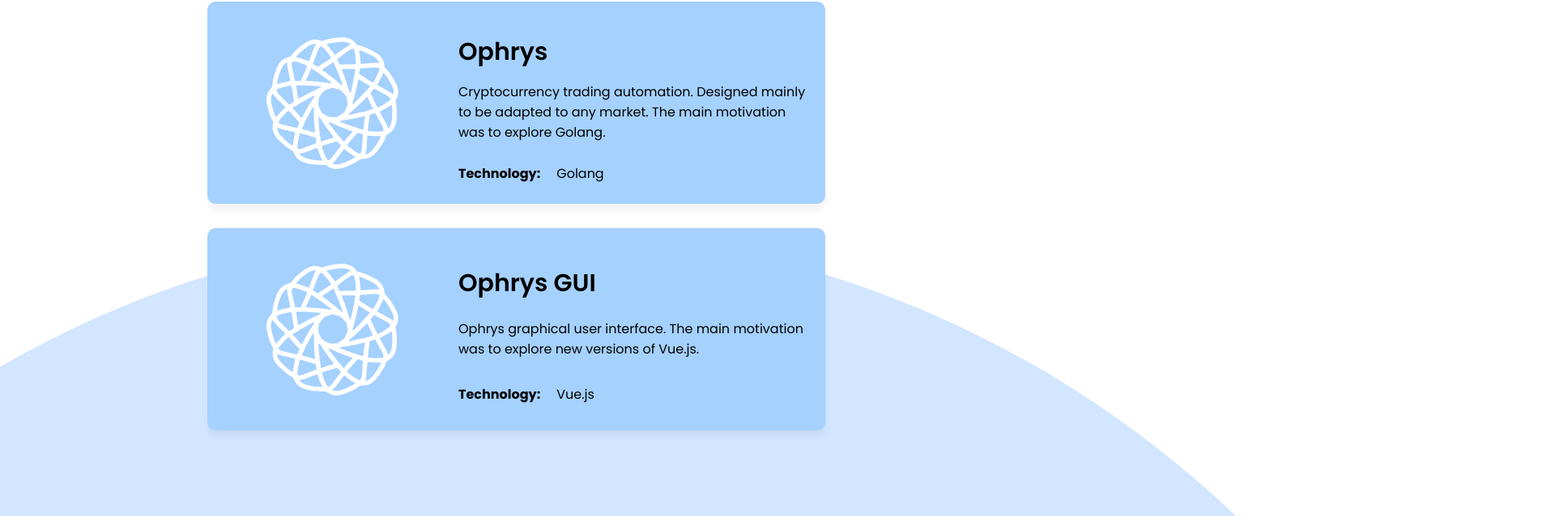
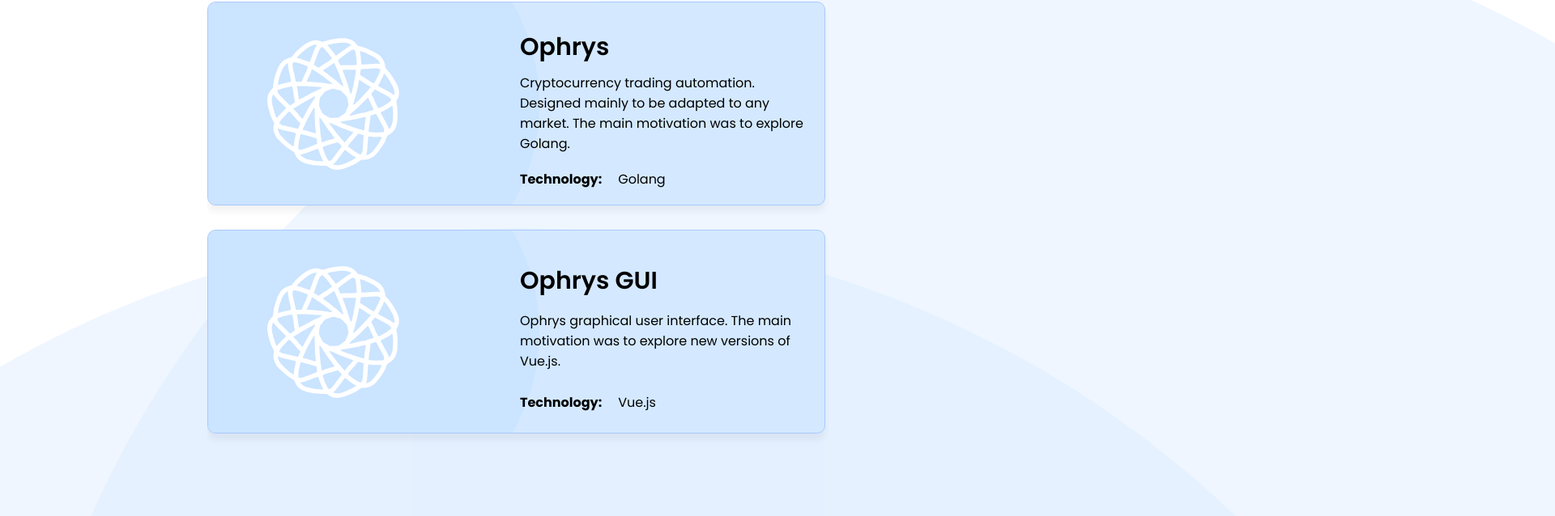
Before and after one commit to gonzaloea/gonzaloea.github.io, an Angular app: page /projects in a window 1280 px wide. Shown: the part 118-756 px from the top of the page at 81% size, 1920 px wide, since content can reach past the window. Built offline with nearby package versions, Linux system fonts and the light colour scheme.

Commit message:
style improvements

```diff
--- a/src/app/app.component.html
+++ b/src/app/app.component.html
@@ -6,4 +6,7 @@
   </ul>
 </nav>
 
+<div class="circle down"></div>
+<div class="circle"></div>
+
 <router-outlet></router-outlet>
--- a/src/app/app.component.scss
+++ b/src/app/app.component.scss
@@ -2,6 +2,7 @@ nav{
     position: absolute;
     top: 1%;
     right: 3%;
+    z-index:1;
 
     ul {
         list-style: none;
@@ -23,3 +24,22 @@ nav{
         }
     }
 }
+
+
+.circle{
+
+    background-color: #d2e6ff5c;
+    border-radius: 100%;
+    height: 200vw;
+    width: 200vw;
+    z-index:-1;
+    animation: 2s cubic-bezier(0, 0, 0, 0.99) 0s slide;
+
+    &.down {
+        position: absolute;
+        top: 50%;
+        left: -50%;
+        animation: 2s cubic-bezier(0, 0, 0, 0.99) 0s rise;
+    }
+
+}
--- a/src/app/pages/experience/experience.component.html
+++ b/src/app/pages/experience/experience.component.html
@@ -3,6 +3,7 @@
     <div class="experiences">
 
             <a class="experience" *ngFor="let experience of experiences; let i = index" style="--index: {{i}};" href="{{experience.url}}">
+                <div class="circle"></div>
                 <div class="logo-container">
                     <img class="logo" src='{{experience.logo}}'>
                 </div>
@@ -27,6 +28,4 @@
 
             </a>
     </div>
-
-    <div class="circle"></div>
 </div>
--- a/src/app/pages/experience/experience.component.scss
+++ b/src/app/pages/experience/experience.component.scss
@@ -8,7 +8,7 @@
         font-size: 25px;
         top: 2%;
         left: 3%;
-        animation: 2s cubic-bezier(0, 0, 0, 0.99) 0s fade;
+        animation: 1s linear 0s fade;
     }
 
     .experiences {
@@ -25,18 +25,32 @@
 
         .experience{
             margin-bottom: 30px;
-            background-color: #a5d1ff;
+            background-color: #d4e9ff;
+            border: 1px solid #a8c9ff;
             display: flex;
             opacity: 0;
+            position: relative;
             border-radius: 10px;
             --index: 0;
-            animation: 1s linear calc(0.25s + (0.25s * var(--index))) fade;
+            animation: 0.5s linear calc(0.15s + (0.15s * var(--index))) fade;
             animation-fill-mode: forwards;
             box-shadow: 0px 8px 8px #0000000d;
             text-decoration: inherit;
+            overflow: hidden;
             color: inherit;
             &:last-child {
                 margin-bottom: 0;
+            }
+
+            .circle {
+                background-color: #c8e3ffbd;
+                width: 500px;
+                height: 500px;
+                position: absolute;
+                z-index: -1;
+                border-radius: 100%;
+                top: -50%;
+                left: -12%;
             }
 
 
@@ -46,7 +60,7 @@
                 display: flex;
                 justify-content: center;
                 align-items: center;
-                margin: 20px 60px;
+                margin: 20px 135px 20px 60px;
 
                 .logo {
                     display: block;
@@ -104,19 +118,4 @@
         }
 
     }
-
-
-
-    .circle{
-        position: absolute;
-        background-color: #d2e6ff;
-        border-radius: 100%;
-        height: 200vw;
-        width: 200vw;
-        top: 50%;
-        left: -50%;
-        z-index:-1;
-        animation: 1s cubic-bezier(0, 0, 0, 0.99) 0s rise;
-    }
-
 }
--- a/src/app/pages/home/home.component.html
+++ b/src/app/pages/home/home.component.html
@@ -50,8 +50,5 @@
               </g>
             </svg>
         </a>
-
     </div>
-
-    <div class="circle"></div>
 </div>
--- a/src/app/pages/home/home.component.scss
+++ b/src/app/pages/home/home.component.scss
@@ -3,8 +3,7 @@
     height: 100vh;
 
     .presentation {
-
-        animation: 3s cubic-bezier(0, 0, 0, 0.99) 0s fade;
+        animation: 1s linear 0s fade;
 
         position:absolute;
         top:10%;
@@ -38,7 +37,9 @@
         width: 70%;
         font-weight: 500;
         line-height: 60px;
-        animation: 2s cubic-bezier(0, 0, 0, 0.99) 0s fade;
+        animation: 1s linear 0.5s fade;
+        animation-fill-mode: forwards;
+        opacity: 0;
 
         .code {
             padding: 2px 10px 5px 10px;
@@ -52,7 +53,7 @@
 
     .circle{
         position: absolute;
-        background-color: #d2e6ff;
+        background-color: #d2e6ff5c;
         border-radius: 100%;
         height: 200vw;
         width: 200vw;
--- a/src/app/pages/projects/projects.component.html
+++ b/src/app/pages/projects/projects.component.html
@@ -1,9 +1,8 @@
 <div class="container">
     <div class="name">Gonzalo.</div>
-
-
     <div class="projects">
         <a class="project" *ngFor="let project of projects; let i = index" style="--index: {{i}};" href="{{project.url}}">
+            <div class="circle"></div>
             <div class="logo-container">
                 <img class="logo" src='{{project.logo}}'>
             </div>
@@ -21,8 +20,5 @@
                 </div>
             </div>
         </a>
-
     </div>
-
-    <div class="circle"></div>
 </div>
--- a/src/app/pages/projects/projects.component.scss
+++ b/src/app/pages/projects/projects.component.scss
@@ -26,21 +26,34 @@
         .project{
             margin-bottom: 30px;
             padding-right: 20px;
-            background-color: #a5d1ff;
+            background-color: #d4e9ff;
+            border: 1px solid #a8c9ff;
             display: flex;
             opacity: 0;
             border-radius: 10px;
             --index: 0;
-            animation: 1s linear calc(0.25s + (0.25s * var(--index))) fade;
+            animation: 0.5s linear calc(0.15s + (0.15s * var(--index))) fade;
             animation-fill-mode: forwards;
             box-shadow: 0px 8px 8px #0000000d;
             text-decoration: inherit;
             color: inherit;
+            position: relative;
+            overflow: hidden;
 
             &:last-child {
                 margin-bottom: 0;
             }
 
+            .circle {
+                background-color: #c8e3ffbd;
+                width: 500px;
+                height: 500px;
+                position: absolute;
+                z-index: -1;
+                border-radius: 100%;
+                top: -50%;
+                left: -12%;
+            }
 
             .logo-container {
                 width: 210px;
@@ -48,7 +61,7 @@
                 display: flex;
                 justify-content: center;
                 align-items: center;
-                margin: 20px 60px;
+                margin: 20px 135px 20px 60px;
 
                 .logo {
                     display: block;
@@ -105,36 +118,4 @@
 
         }
     }
-
-
-    .circle{
-        position: absolute;
-        background-color: #d2e6ff;
-        border-radius: 100%;
-        height: 200vw;
-        width: 200vw;
-        top: 50%;
-        left: -50%;
-        z-index:-1;
-        animation: 1s cubic-bezier(0, 0, 0, 0.99) 0s rise;
-    }
-
 }
-
-@keyframes rise {
-    from {
-        transform: translateY(10vh);
-    }
-    to {
-        transform: translateY(0);
-    }
-}
-
-@keyframes fade {
-    from {
-        opacity: 0;
-    }
-    to {
-        opacity: 100%;
-    }
-}
--- a/src/styles.scss
+++ b/src/styles.scss
@@ -25,6 +25,16 @@ body {
 }
 
 
+@keyframes slide {
+    from {
+        transform: translateX(10vh);
+    }
+    to {
+        transform: translateX(0);
+    }
+}
+
+
 @keyframes rise {
     from {
         transform: translateY(10vh);
```
Also changed, not shown: 5 other files (tests, documents, lock files or other folders). Lines whose indentation alone changed are shown as unchanged.
